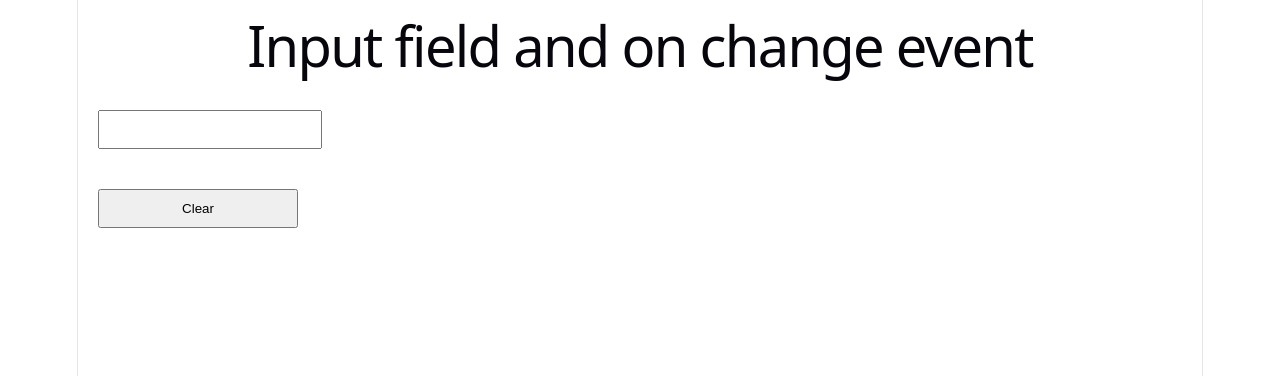
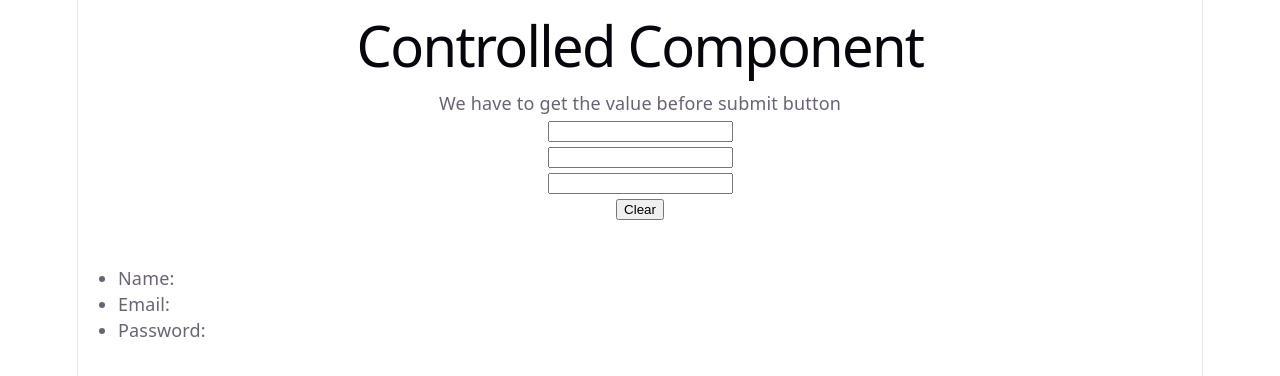
Before and after one commit to its-rahulrana/react-codestepbystep, a React (Vite) app: page / in a window 1280 px wide. Shown: the top 376 px of the page. Built offline with nearby package versions, Linux system fonts and the light colour scheme.

Commit message:
Code 11 Controlled Component

```diff
--- a/src/App.jsx
+++ b/src/App.jsx
@@ -1,14 +1,37 @@
 import { useState } from "react";
 
 function App(){
-  const [val, setVal] = useState("");
+  const [name, setName] = useState("");
+  const [email, setEmail] = useState("");
+  const [pass, setPass] = useState("");
+
+  function clickHandler(){
+    setName("");
+    setEmail("");
+    setPass("")
+  }
 
   return(
     <>
-      <h1>Input field and on change event</h1>
-      <input value={val} onChange={(e)=>setVal(e.target.value)} type="text" style={{width: "200px", margin:"20px", padding: "10px"}}/>
-      <button onClick={()=>setVal("")} style={{width: "200px", margin:"20px", padding: "10px"}}>Clear</button>
-      <h3>{val}</h3>
+      <h1>Controlled Component</h1>
+      <p>We have to get the value before submit button</p>
+      <form action="" method="get">
+        <input type="text" value={name} onChange={(e)=>setName(e.target.value)}/>
+        <br/>
+        <input type="email" value={email} onChange={(e)=>setEmail(e.target.value)}/>
+        <br/>
+        <input type="password" value={pass} onChange={(e)=>setPass(e.target.value)}/>
+        <br/>
+        <button onClick={()=>clickHandler}>Clear</button>
+        <br/>
+
+      </form>
+      <br/>
+      <ul style={{textAlign: "left"}}>
+          <li>Name: {name}</li>
+          <li>Email: {email}</li>
+          <li>Password: {pass}</li>
+      </ul>
     </>
   )
 }
```
